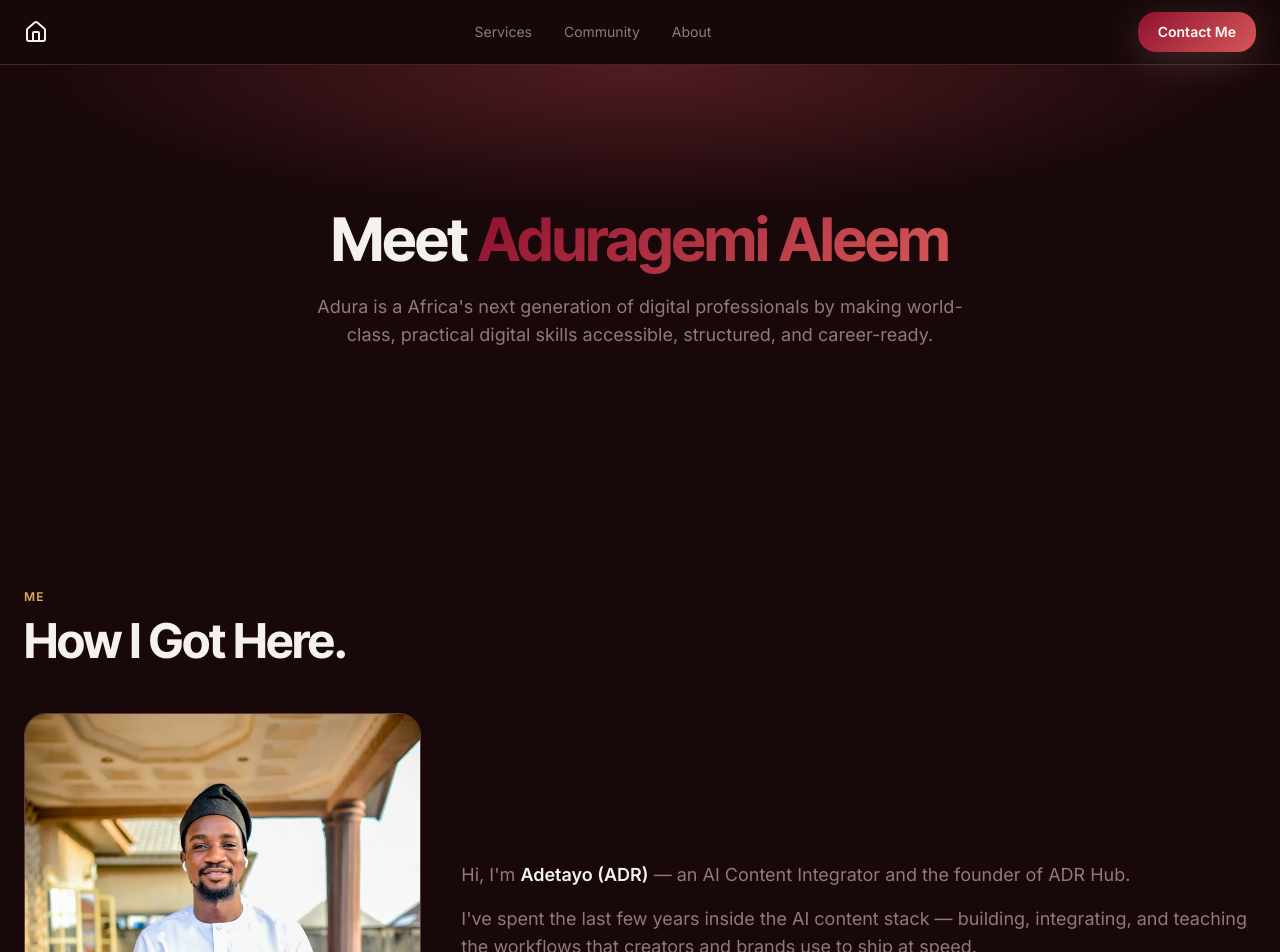
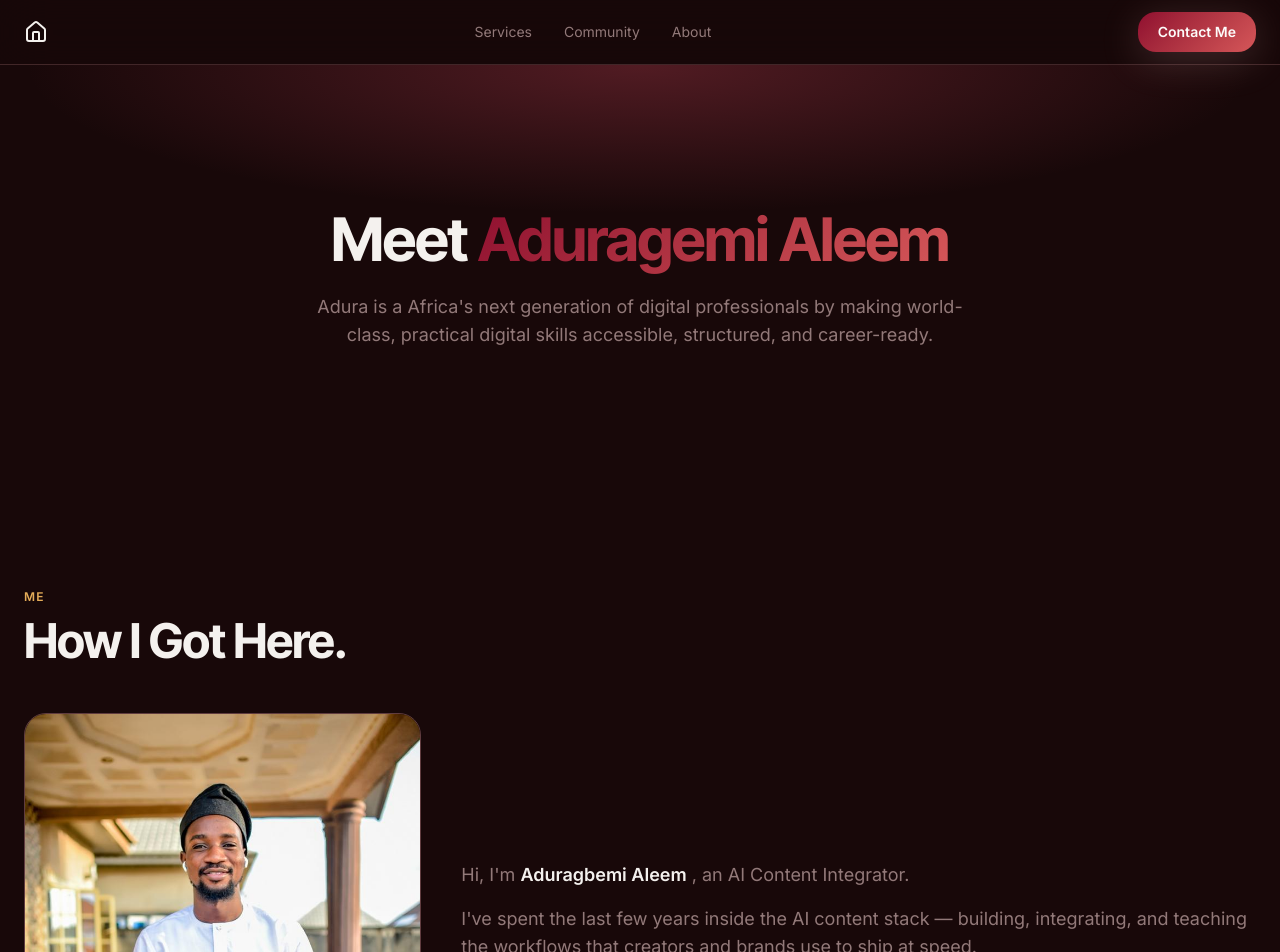
Before and after one commit to Jojololami/adr-portfolio, a Next.js app: page /about in a window 1280 px wide. Shown: the top 952 px of the page. Built offline with nearby package versions, Linux system fonts and the light colour scheme.

Commit message:
modified about

```diff
--- a/components/About.tsx
+++ b/components/About.tsx
@@ -82,7 +82,7 @@ const About = () => {
         <div className="grid items-center gap-10 md:grid-cols-[1fr_2fr]">
           <Image
             src="/images/ADR.jpeg"
-            alt="Adetayo, founder"
+            alt="ADR"
             width={768}
             height={896}
             className="aspect-[4/5] w-full rounded-2xl border border-border object-cover"
@@ -92,9 +92,9 @@ const About = () => {
             <p>
               Hi, I&apos;m{" "}
               <span className="font-semibold text-foreground">
-                Adetayo (ADR)
+                Aduragbemi Aleem
               </span>{" "}
-              — an AI Content Integrator and the founder of ADR Hub.
+              , an AI Content Integrator.
             </p>
 
             <p>
```
